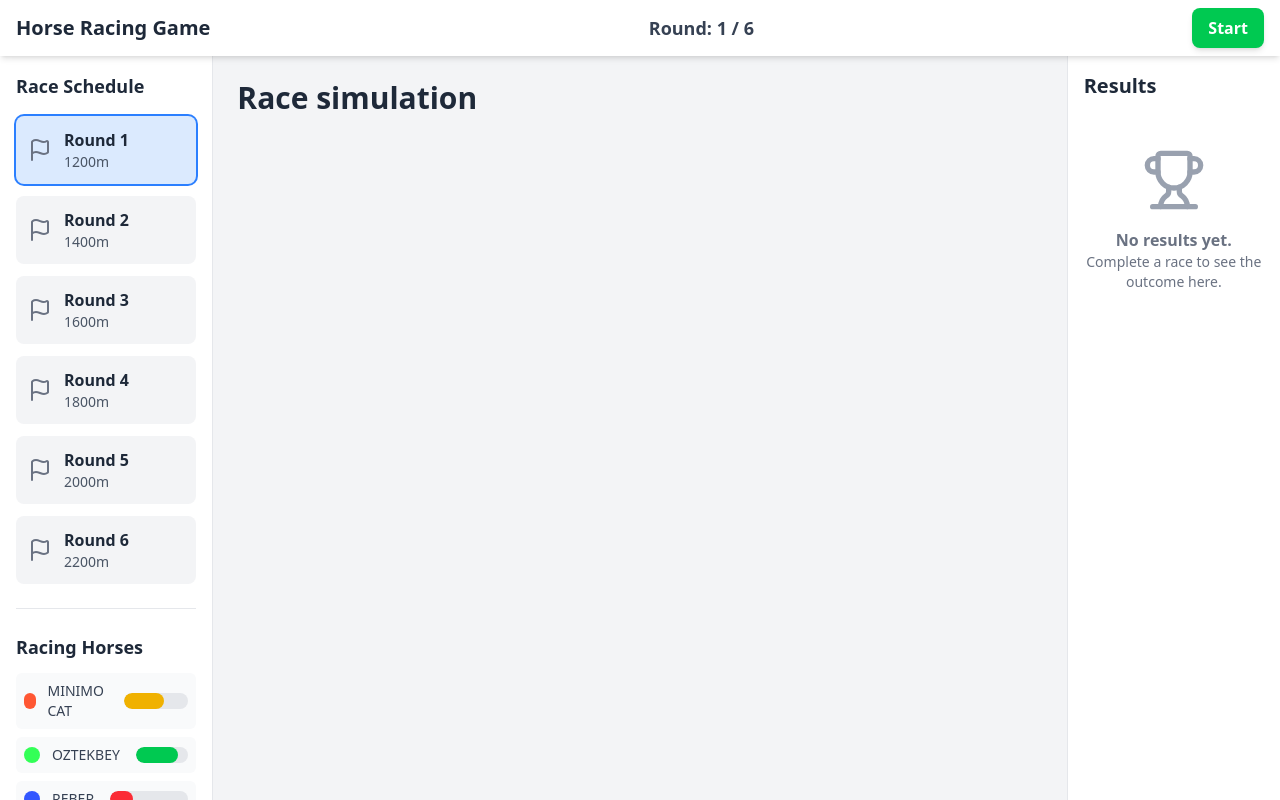
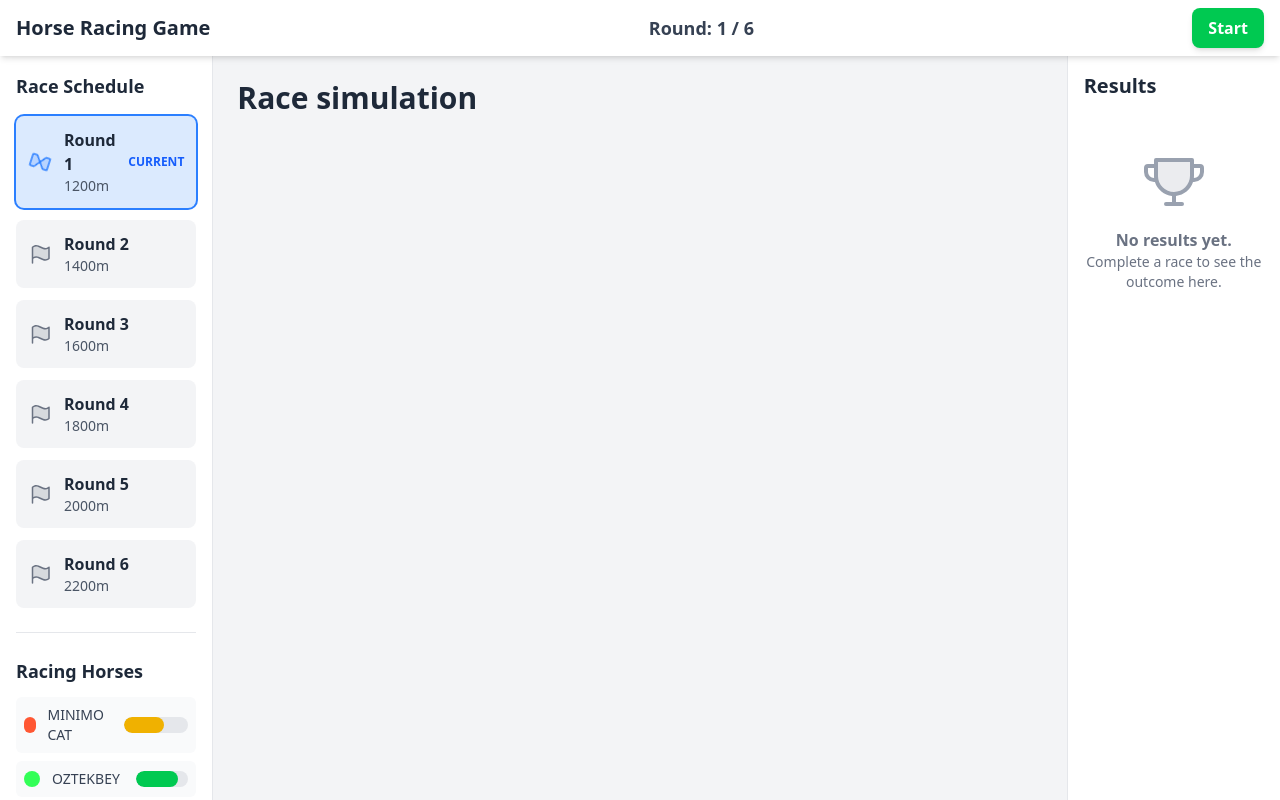
Before and after one commit to barbarosaffan/horse-racing-game, a Vue app: page / in a window 1280 px wide. Both pictures are taken after a click on the button "Generate Schedule". Built offline with nearby package versions, Linux system fonts and the light colour scheme.

Commit message:
chore: change icon package to iconify

```diff
--- a/package.json
+++ b/package.json
@@ -20,9 +20,9 @@
     "format:check": "prettier --check src/"
   },
   "dependencies": {
+    "@iconify/vue": "^5.0.0",
     "@tailwindcss/vite": "^4.1.11",
     "classnames": "^2.5.1",
-    "lucide-vue-next": "^0.536.0",
     "pinia": "^3.0.3",
     "tailwindcss": "^4.1.11",
     "vue": "^3.5.18"
--- a/src/modules/racing/components/RaceResults.vue
+++ b/src/modules/racing/components/RaceResults.vue
@@ -1,5 +1,5 @@
 <script setup lang="ts">
-import { Trophy } from 'lucide-vue-next'
+import { Icon } from '@iconify/vue'
 import { storeToRefs } from 'pinia'
 
 import { useRaceStore } from '@/modules/racing/store'
@@ -17,7 +17,7 @@ const { raceResults } = storeToRefs(raceStore)
       v-if="raceResults.length === 0"
       class="flex flex-col items-center text-center text-gray-500 dark:text-gray-400 mt-12"
     >
-      <Trophy class="w-16 h-16 text-gray-400 dark:text-gray-500 mb-4" />
+      <Icon icon="ph:trophy-duotone" class="w-16 h-16 text-gray-400 dark:text-gray-500 mb-4" />
       <p class="font-semibold">No results yet.</p>
       <p class="text-sm">Complete a race to see the outcome here.</p>
     </div>
--- a/src/modules/racing/components/RaceSchedule.vue
+++ b/src/modules/racing/components/RaceSchedule.vue
@@ -1,5 +1,5 @@
 <script setup lang="ts">
-import { Calendar } from 'lucide-vue-next'
+import { Icon } from '@iconify/vue'
 import { storeToRefs } from 'pinia'
 
 import { useRaceStore } from '@/modules/racing/store'
@@ -14,7 +14,10 @@ const { raceSchedule } = storeToRefs(raceStore)
   <div>
     <h2 class="text-lg font-bold mb-4 text-gray-800 dark:text-white">Race Schedule</h2>
     <div v-if="raceSchedule.length === 0" class="text-center text-gray-500 dark:text-gray-400 mt-8">
-      <Calendar class="w-16 h-16 text-gray-400 dark:text-gray-500 mb-4 mx-auto" />
+      <Icon
+        icon="ph:calendar-duotone"
+        class="w-16 h-16 text-gray-400 dark:text-gray-500 mb-4 mx-auto"
+      />
       <p class="font-semibold">No schedule yet.</p>
       <p class="text-sm">Generate Schedule to begin</p>
     </div>
--- a/src/modules/racing/components/RaceScheduleItem.vue
+++ b/src/modules/racing/components/RaceScheduleItem.vue
@@ -1,5 +1,5 @@
 <script setup lang="ts">
-import { CheckCircle2, Flag } from 'lucide-vue-next'
+import { Icon } from '@iconify/vue'
 import { storeToRefs } from 'pinia'
 import { computed } from 'vue'
 
@@ -35,12 +35,18 @@ const isCurrent = computed(() => {
     }"
   >
     <div class="mr-3 shrink-0">
-      <CheckCircle2 v-if="isCompleted" class="w-6 h-6 text-green-500" />
-      <Flag v-else class="w-6 h-6 text-gray-500 dark:text-gray-400" />
+      <Icon v-if="isCompleted" icon="ph:check-circle-duotone" class="w-6 h-6 text-green-500" />
+      <Icon
+        v-else-if="isCurrent"
+        icon="ph:hourglass-duotone"
+        class="w-6 h-6 text-blue-500 animate-spin"
+      />
+      <Icon v-else icon="ph:flag-duotone" class="w-6 h-6 text-gray-500 dark:text-gray-400" />
     </div>
     <div class="flex-grow">
       <p class="font-semibold text-gray-800 dark:text-gray-200">Round {{ race.round }}</p>
       <p class="text-sm text-gray-600 dark:text-gray-400">{{ race.distance }}m</p>
     </div>
+    <div v-if="isCurrent" class="text-xs font-bold text-blue-600 dark:text-blue-400">CURRENT</div>
   </li>
 </template>
```
Also changed, not shown: 1 other file (tests, documents, lock files or other folders).
